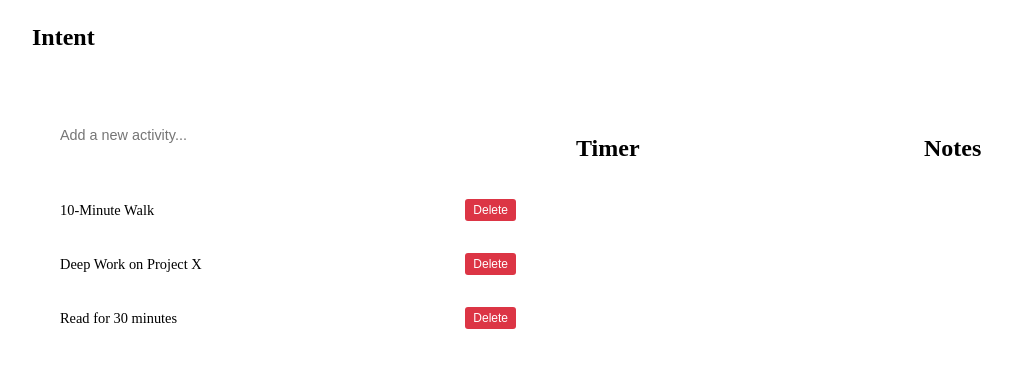
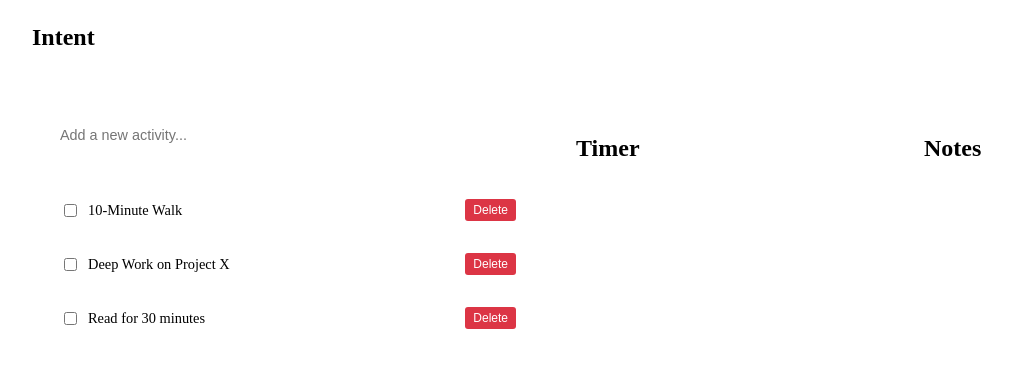
Before and after one commit to SimField2107/intent-app, a React (Vite) app: page / in a window 1280 px wide. Shown: the top 368 px of the page, without its empty margins (8-1020 px from the left). Built offline with nearby package versions, Linux system fonts and the light colour scheme; the HTML template or start-up script is replaced by a standard one.

Commit message:
feat: Add ability to mark an activity as complete

```diff
--- a/src/components/ActivityCard.jsx
+++ b/src/components/ActivityCard.jsx
@@ -1,10 +1,18 @@
 import React from 'react';
 import styles from './ActivityCard.module.css';
 
-const ActivityCard = ({ activity, onDelete }) => {
+const ActivityCard = ({ activity, onDelete, onToggleComplete }) => {
   return (
-    <li className={styles.listItem}>
-      <span className={styles.activityText}>{activity.text}</span>
+    <li className={`${styles.listItem} ${activity.completed ? styles.completed : ''}`}>
+      <div className={styles.activityContent}>
+        <input
+          type="checkbox"
+          checked={activity.completed}
+          onChange={() => onToggleComplete(activity.id)}
+          className={styles.checkbox}
+        />
+        <span className={styles.activityText}>{activity.text}</span>
+      </div>
       <button
         className={styles.deleteButton}
         onClick={() => onDelete(activity.id)}
--- a/src/components/ActivityCard.module.css
+++ b/src/components/ActivityCard.module.css
@@ -13,6 +13,25 @@
 
 .listItem:hover {
   border-color: var(--primary-accent);
+}
+
+.listItem.completed {
+  opacity: 0.6;
+}
+
+.listItem.completed .activityText {
+  text-decoration: line-through;
+}
+
+.activityContent {
+  display: flex;
+  align-items: center;
+  flex: 1;
+  gap: 0.5rem;
+}
+
+.checkbox {
+  cursor: pointer;
 }
 
 .activityText {
--- a/src/components/Menu.jsx
+++ b/src/components/Menu.jsx
@@ -4,9 +4,9 @@ import styles from './Menu.module.css';
 
 const Menu = () => {
   const [activities, setActivities] = useState([
-    { id: 1, text: '10-Minute Walk' },
-    { id: 2, text: 'Deep Work on Project X' },
-    { id: 3, text: 'Read for 30 minutes' }
+    { id: 1, text: '10-Minute Walk', completed: false },
+    { id: 2, text: 'Deep Work on Project X', completed: false },
+    { id: 3, text: 'Read for 30 minutes', completed: false }
   ]);
   const [inputValue, setInputValue] = useState('');
 
@@ -15,7 +15,8 @@ const Menu = () => {
     if (inputValue.trim() !== '') {
       const newActivity = {
         id: Date.now(), // Simple unique ID generation
-        text: inputValue.trim()
+        text: inputValue.trim(),
+        completed: false
       };
       setActivities([...activities, newActivity]);
       setInputValue('');
@@ -24,6 +25,14 @@ const Menu = () => {
 
   const handleDeleteActivity = (id) => {
     setActivities(activities.filter(activity => activity.id !== id));
+  };
+
+  const handleToggleComplete = (id) => {
+    setActivities(activities.map(activity =>
+      activity.id === id
+        ? { ...activity, completed: !activity.completed }
+        : activity
+    ));
   };
 
   return (
@@ -47,6 +56,7 @@ const Menu = () => {
             key={activity.id}
             activity={activity}
             onDelete={handleDeleteActivity}
+            onToggleComplete={handleToggleComplete}
           />
         ))}
       </ul>
```
